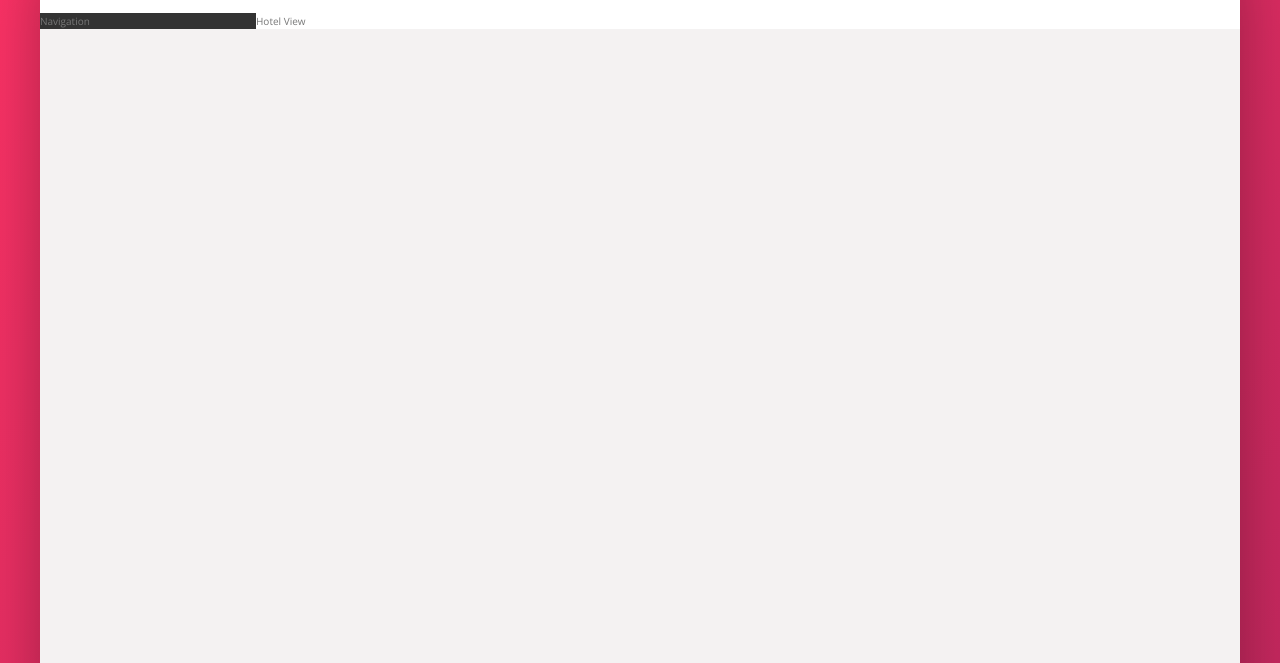
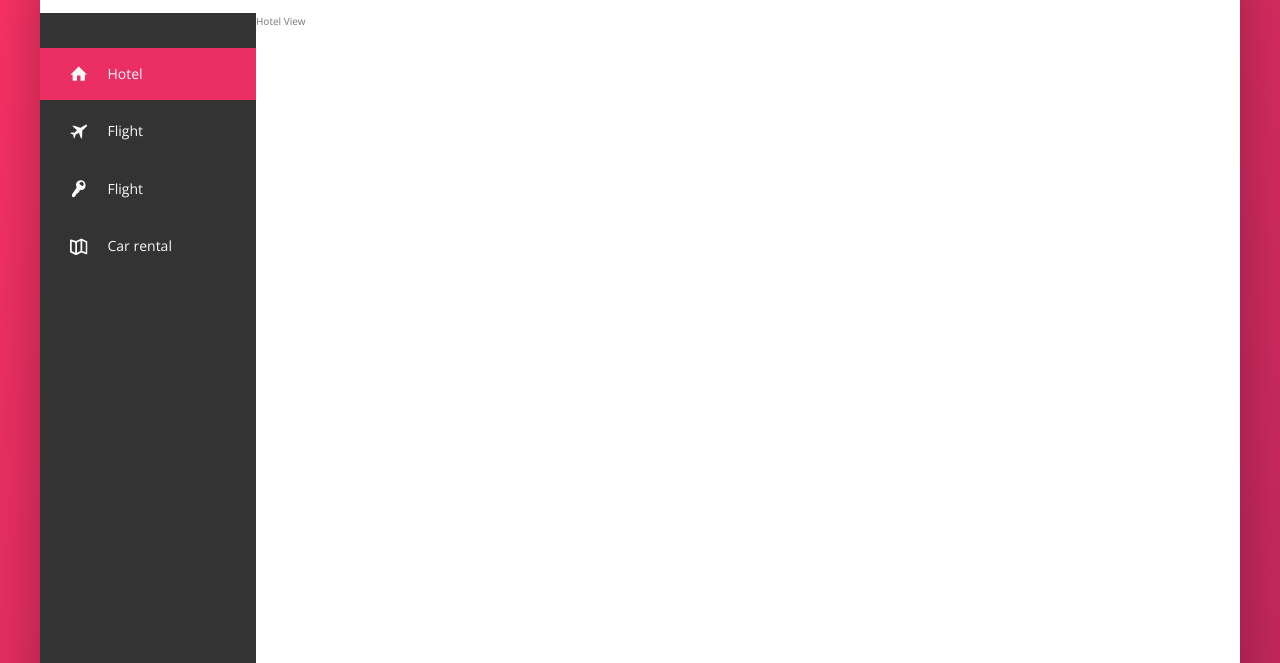
Before and after one commit to dragan-apostolski/Trillo, a website: page index.html in a window 1280 px wide. Shown: the part 137-800 px from the top of the page. Drawn offline with nearby package versions, Linux system fonts and the light colour scheme.

Commit message:
Build navigation

```diff
--- a/index.html
+++ b/index.html
@@ -43,7 +43,46 @@
                 </nav>
             </header>
             <div class="content">
-                <nav class="sidebar">Navigation</nav>
+                <nav class="sidebar">
+                    <ul class="side-nav">
+                        <li class="side-nav__item side-nav__item--active">
+                            <a class="side-nav__link" href="#">
+                                <svg class="side-nav__icon">
+                                    <use xlink:href="img/sprite.svg#icon-home"></use>
+                                </svg>
+                                <span>Hotel</span>
+                            </a>
+                        </li>
+                        <li class="side-nav__item">
+                            <a class="side-nav__link" href="#">
+                                <svg class="side-nav__icon">
+                                    <use xlink:href="img/sprite.svg#icon-aircraft"></use>
+                                </svg>
+                                <span>Flight</span>
+                            </a>
+                        </li>
+                        <li class="side-nav__item">
+                            <a class="side-nav__link" href="#">
+                                <svg class="side-nav__icon">
+                                    <use xlink:href="img/sprite.svg#icon-key"></use>
+                                    <span>Flight</span>
+                                </svg>
+                            </a>
+                        </li>
+                        <li class="side-nav__item">
+                            <a class="side-nav__link" href="#">
+                                <svg class="side-nav__icon">
+                                    <use xlink:href="img/sprite.svg#icon-map"></use>
+                                </svg>
+                                <span>Car rental</span>
+                            </a>
+                        </li>
+                    </ul>
+                    <div class="legal">
+                        &copy;2017 by Trillo. All rights reserved.
+                    </div>
+
+                </nav>
                 <main class="hotel-view">Hotel View</main>
             </div>
         </div>
--- a/sass/_components.scss
+++ b/sass/_components.scss
@@ -5,6 +5,8 @@
   margin-left: 3rem;
 }
 
+
+// SEARCH
 .search {
   flex: 0 0 40%;
   display: flex;
@@ -60,7 +62,7 @@
   }
 }
 
-
+// USER NAVIGATION
 .user-nav {
   display: flex;
   align-self: stretch; // so that it stretches to the height of its parent
@@ -110,3 +112,70 @@
     margin-right: 1rem;
   }
 }
+
+// SIDE NAVIGATION
+.side-nav {
+
+  font-size: 1.4rem;
+  list-style: none;
+  margin-top: 3.5rem;
+
+  &__item {
+    position: relative;
+
+    &:not(:last-child) {
+      margin-bottom: .5rem;
+    }
+  }
+
+  &__item::before {
+    content: "";
+    background-color: var(--color-primary);
+    height: 100%;
+    position: absolute;
+    top: 0;
+    left: 0;
+    width: 3px;
+    transform: scaleY(0);
+    transition: transform .2s,
+                width .4s cubic-bezier(1, 0, 0, 1) .2s,
+                background-color .1s;
+  }
+
+  &__item:hover::before,
+  &__item--active::before {
+    transform: scaleY(1);
+    width: 100%;
+  }
+
+  &__item:active::before {
+    background-color: var(--color-primary-light);
+  }
+
+  &__link:link,
+  &__link:visited {
+    color: var(--color-grey-light-1);
+    text-decoration: none;
+    display: flex;
+    align-items: center;
+    padding: 1.5rem 3rem;
+    position: relative; // z-index only works if position is specified
+    z-index: 10;
+  }
+
+  &__icon {
+    height: 1.75rem;
+    width: 1.75rem;
+    fill: currentColor; // the color of the current or parent element
+    margin-right: 2rem;
+  }
+
+}
+
+// LEGAL TEXT
+.legal {
+  font-size: 1.2rem;
+  text-align: center;
+  padding: 2.5rem;
+  color: var(--color-grey-light-1);
+}
--- a/sass/_layout.scss
+++ b/sass/_layout.scss
@@ -19,11 +19,16 @@
 .content {
   display: flex;
   justify-content: space-between;
+
+  height: 80rem; // todo remove later
 }
 
 .sidebar {
   background-color: var(--color-grey-dark-1);
   flex: 0 0 18%; // no grow, no shrink, width of 18%
+  display: flex;
+  flex-direction: column;
+  justify-content: space-between;
 }
 
 .hotel-view {
```
Also changed, not shown: css/style.css.
